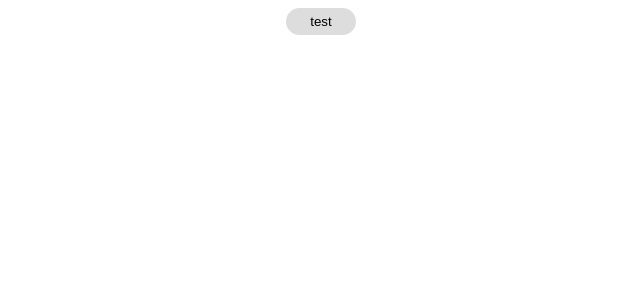
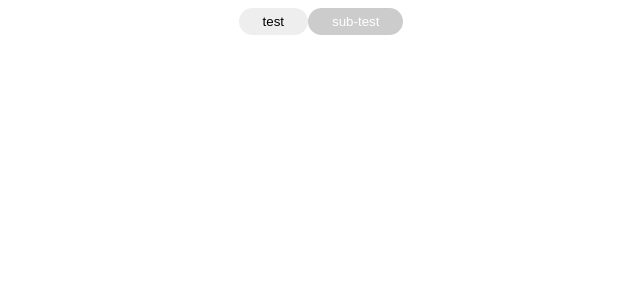
Before and after one commit to uda-gawa04/React_AtomicDesign, a React (Create React App) app: page / in a window 1280 px wide. Shown: the top 300 px of the page, without its empty margins (319-959 px from the left). Built offline with nearby package versions, Linux system fonts and the light colour scheme.

Commit message:
SecondaryButton

```diff
--- a/src/App.js
+++ b/src/App.js
@@ -1,10 +1,12 @@
 import { PrimaryButton } from "./components/atoms/button/PrimaryButton";
+import { SecondaryButton } from "./components/atoms/button/SecondaryButton";
 import "./styles.css";
 
 export default function App() {
   return (
     <div className="App">
       <PrimaryButton>test</PrimaryButton>
+      <SecondaryButton>sub-test</SecondaryButton>
     </div>
   );
 }
--- /dev/null
+++ b/src/components/atoms/button/BaseButton.jsx
@@ -0,0 +1,14 @@
+import styled from "styled-components";
+
+// 共通する要素をまとめることで、使いまわせるし、修正も楽
+export const BaseButton = styled.button`
+  color: #000;
+  padding: 6px 24px;
+  border: none;
+  border-radius: 9999px;
+  outline: none;
+  &:hover {
+    cursor: pointer;
+    opacity: 0.8;
+  }
+`;
--- a/src/components/atoms/button/PrimaryButton.jsx
+++ b/src/components/atoms/button/PrimaryButton.jsx
@@ -1,4 +1,5 @@
 import styled from "styled-components";
+import { BaseButton } from "./BaseButton";
 
 // どんな言葉でもボタンとして生成できるようにする
 export const PrimaryButton = (props) => {
@@ -6,15 +7,7 @@ export const PrimaryButton = (props) => {
   return <SButton>{children}</SButton>;
 };
 
-const SButton = styled.button`
-  background-color: #ddd;
-  color: #000;
-  padding: 6px 24px;
-  border: none;
-  border-radius: 9999px;
-  outline: none;
-  &:hover {
-    cursor: pointer;
-    opacity: 0.8;
-  }
+// 既存のcssを上書きすることでアレンジして使用する
+const SButton = styled(BaseButton)`
+  background-color: #eee;
 `;
--- a/src/components/atoms/button/SecondaryButton.jsx
+++ b/src/components/atoms/button/SecondaryButton.jsx
@@ -0,0 +1,13 @@
+import styled from "styled-components";
+import { BaseButton } from "./BaseButton";
+
+// どんな言葉でもボタンとして生成できるようにする
+export const SecondaryButton = (props) => {
+  const { children } = props;
+  return <SButton>{children}</SButton>;
+};
+
+const SButton = styled(BaseButton)`
+  background-color: #ccc;
+  color: #fff;
+`;
```
